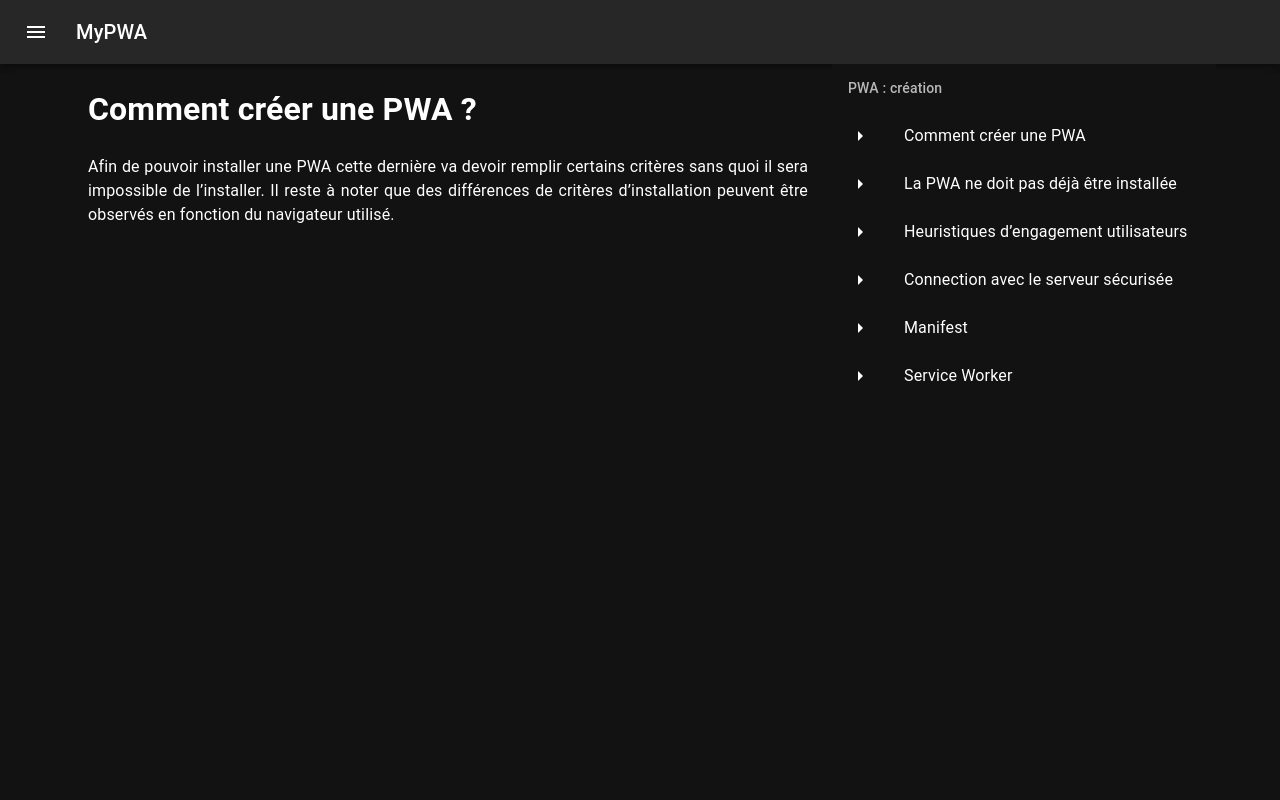
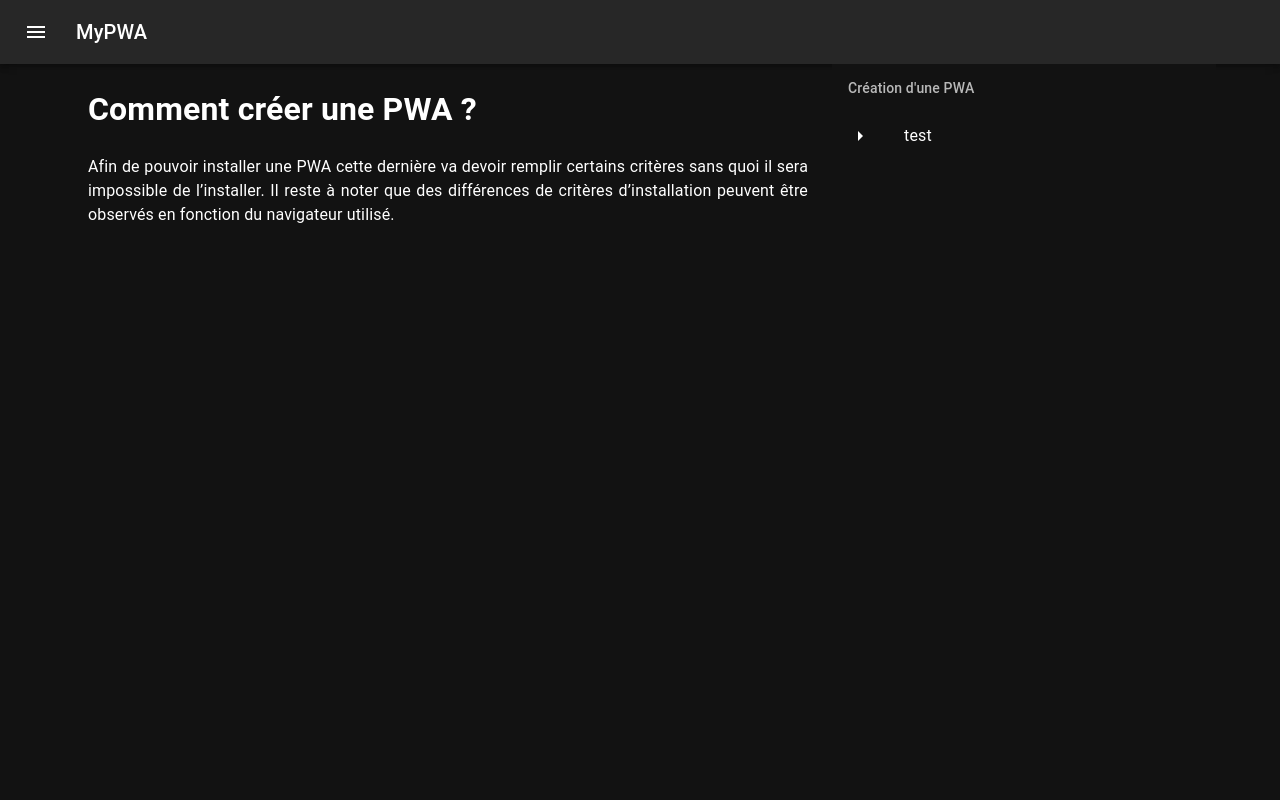
Before and after one commit to LEBOCQTitouan/iti-ensicaen-pwa, a Next.js app: page /creation in a window 1280 px wide. Shown: the top 800 px of the page. Built offline with nearby package versions, Linux system fonts and the light colour scheme.

Commit message:
création du composant de menu

```diff
--- /dev/null
+++ b/components/Presentation/MenuPres.jsx
@@ -0,0 +1,15 @@
+import { List, ListSubheader } from "@mui/material"
+
+const MenuPres = (props) => {
+    return (
+        <List
+            component="nav"
+            aria-labelledby="menu-presentation"
+            subheader={
+                <ListSubheader component="div" id="menu-sticky">  {props.title} </ListSubheader>
+            }
+        >{props.children}</List>
+    )
+}
+
+export default MenuPres;
--- /dev/null
+++ b/components/Presentation/MenuPresItem.jsx
@@ -0,0 +1,17 @@
+import { ListItemButton, ListItemIcon, ListItemText } from "@mui/material";
+import ArrowRightIcon from "@mui/icons-material/ArrowRight";
+import { useRouter } from "next/router";
+
+const MenuPresItem = (props) => {
+    const router = useRouter();
+    return (
+    <ListItemButton onClick={() => {router.push(router.basePath + props.linkedElement)}}>
+      <ListItemIcon>
+        <ArrowRightIcon />
+      </ListItemIcon>
+      <ListItemText primary={props.content} />
+    </ListItemButton>
+  );
+};
+
+export default MenuPresItem;
--- a/components/slideshow/SlideType.js
+++ /dev/null
@@ -1,3 +0,0 @@
-export default SlideType {
-
-}
--- a/pages/creation.jsx
+++ b/pages/creation.jsx
@@ -11,6 +11,8 @@ import {
 } from "@mui/material";
 import ArrowRightIcon from "@mui/icons-material/ArrowRight";
 import { useRouter } from "next/router";
+import MenuPres from "../components/Presentation/MenuPres";
+import MenuPresItem from "../components/Presentation/MenuPresItem";
 
 export default function Introduction() {
   const router = useRouter();
@@ -95,52 +97,9 @@ export default function Introduction() {
                 top: "10px",
               }}
             >
-              <List
-                component="nav"
-                aria-labelledby="nested-list-subheader"
-                subheader={
-                  <ListSubheader component="div" id="menu-sticky">
-                    PWA : création
-                  </ListSubheader>
-                }
-              >
-                <ListItemButton>
-                  <ListItemIcon>
-                    <ArrowRightIcon />
-                  </ListItemIcon>
-                  <ListItemText primary="Comment créer une PWA" />
-                </ListItemButton>
-                <ListItemButton>
-                  <ListItemIcon>
-                    <ArrowRightIcon />
-                  </ListItemIcon>
-                  <ListItemText primary="La PWA ne doit pas déjà être installée" />
-                </ListItemButton>
-                <ListItemButton>
-                  <ListItemIcon>
-                    <ArrowRightIcon />
-                  </ListItemIcon>
-                  <ListItemText primary="Heuristiques d’engagement utilisateurs" />
-                </ListItemButton>
-                <ListItemButton>
-                  <ListItemIcon>
-                    <ArrowRightIcon />
-                  </ListItemIcon>
-                  <ListItemText primary="Connection avec le serveur sécurisée" />
-                </ListItemButton>
-                <ListItemButton>
-                  <ListItemIcon>
-                    <ArrowRightIcon />
-                  </ListItemIcon>
-                  <ListItemText primary="Manifest" />
-                </ListItemButton>
-                <ListItemButton>
-                  <ListItemIcon>
-                    <ArrowRightIcon />
-                  </ListItemIcon>
-                  <ListItemText primary="Service Worker" />
-                </ListItemButton>
-              </List>
+                <MenuPres title="Création d'une PWA">
+                    <MenuPresItem content="test" linkedElement=""/>
+                </MenuPres>
             </Box>
           </Grid>
         </Grid>
```
Also changed, not shown: components/slideshow/Slide.jsx (deleted, +0 -9 lines), 1 other file (tests, documents, lock files or other folders).
